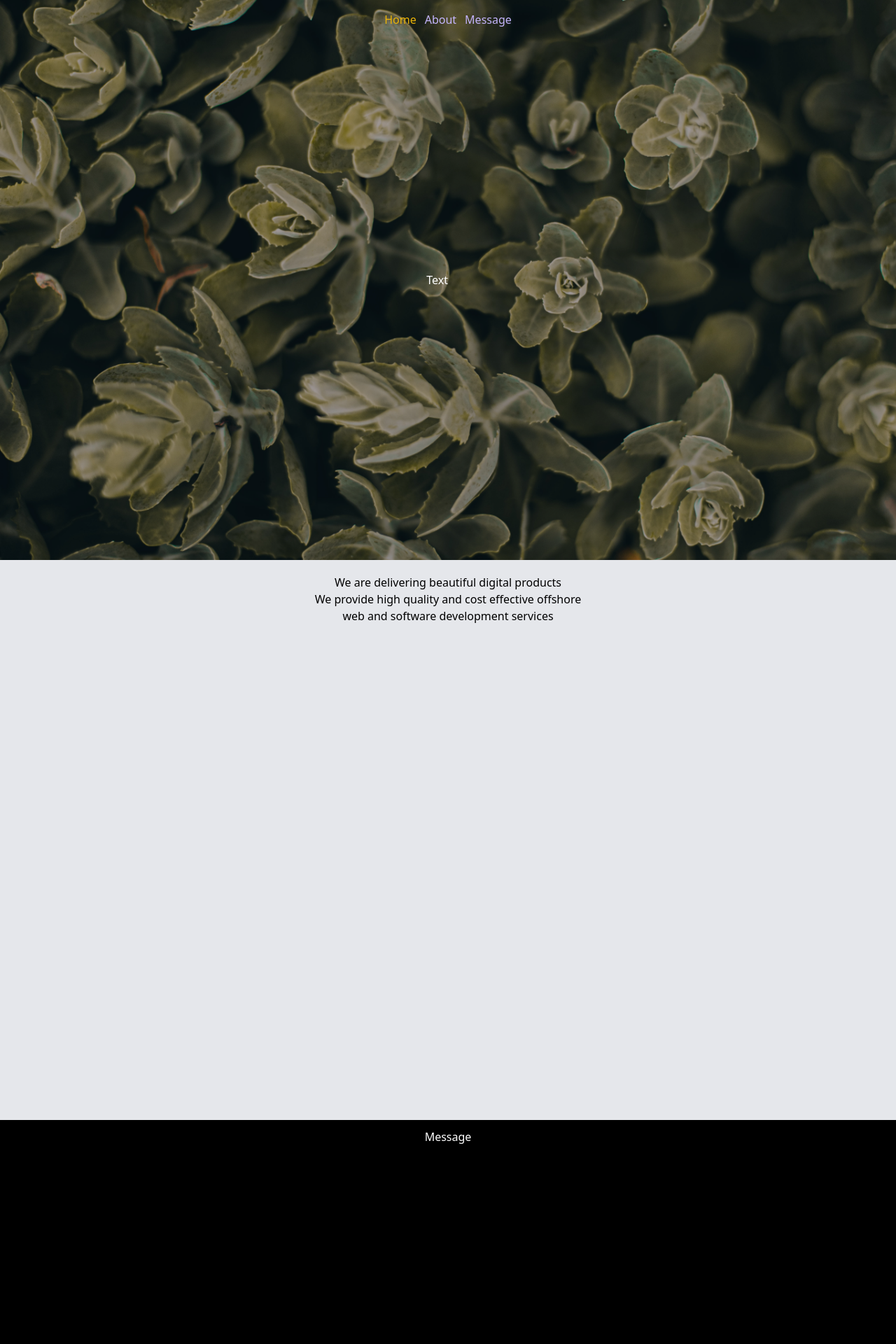
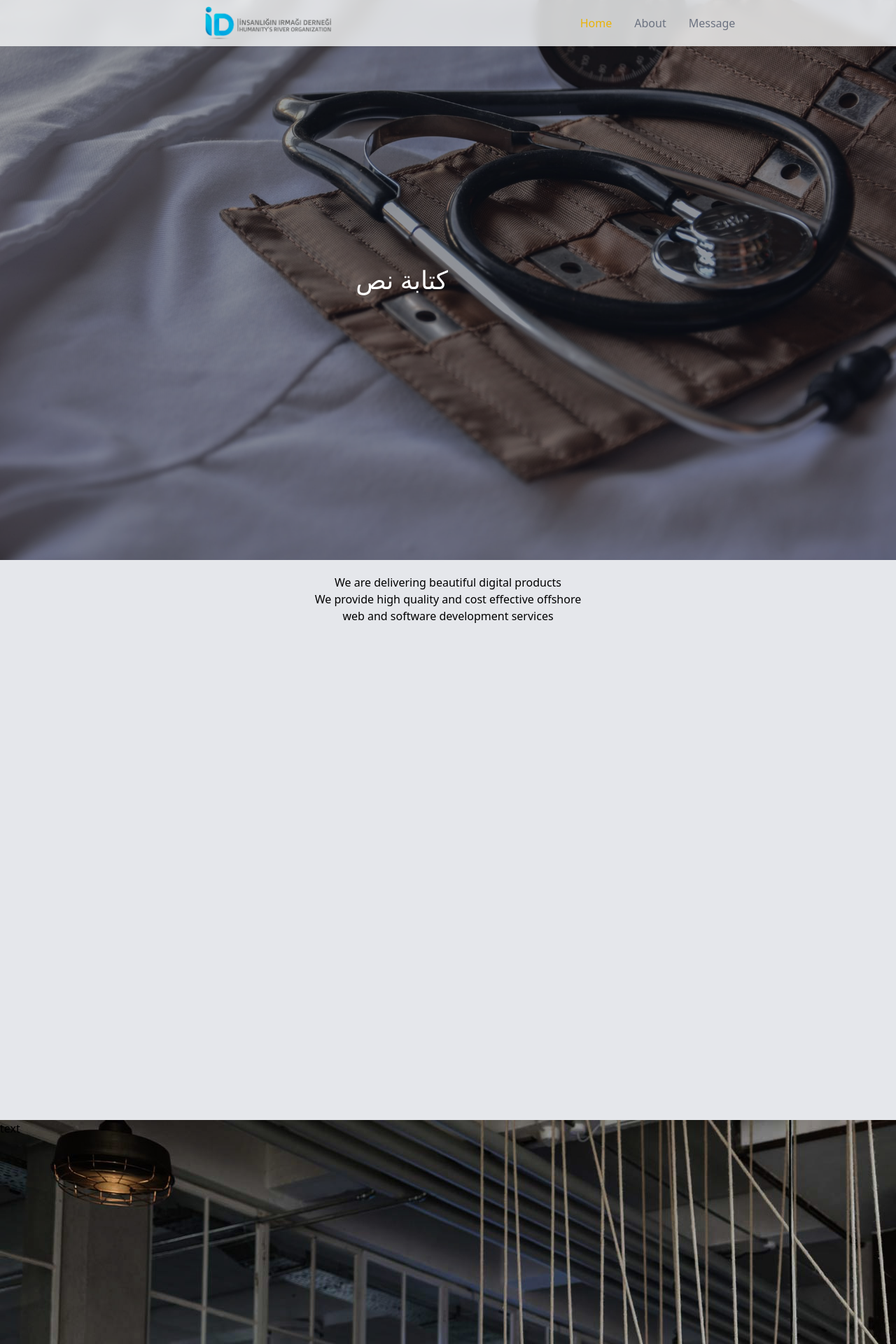
Before and after one commit to m-aljamal/idorg, a Next.js app: page / in a window 1280 px wide. Shown: the top 1920 px of the page at 70% size. Built offline with nearby package versions, Linux system fonts and the light colour scheme.

Commit message:
test deploy

```diff
--- a/pages/index.js
+++ b/pages/index.js
@@ -1,7 +1,8 @@
 import AboutSection from "../src/components/AboutSection";
+import FixedImg from "../src/components/FixedImg";
 import HomeSection from "../src/components/HomeSection";
-import MessageSection from "../src/components/MessageSection";
 import Navbar from "../src/components/Navbar";
+import OurServices from "../src/components/OurServices";
 
 export default function Home() {
   return (
@@ -9,13 +10,8 @@ export default function Home() {
       <Navbar />
       <HomeSection />
       <AboutSection />
-      <MessageSection />
-      <section className="bg-[url('/images/message.jpg')] bg-fixed  h-[500px] ">
-        <p>text</p>
-      </section>
-      <section className="h-[1000px]">
-        <p>text</p>
-      </section>
+      <FixedImg />
+      <OurServices />
     </div>
   );
 }
--- /dev/null
+++ b/src/components/FixedImg.js
@@ -0,0 +1,11 @@
+import React from "react";
+
+const FixedImg = () => {
+  return (
+    <section className="bg-[url('/images/message.jpg')] bg-fixed  h-[500px] ">
+      <p>text</p>
+    </section>
+  );
+};
+
+export default FixedImg;
--- a/src/components/HomeSection.js
+++ b/src/components/HomeSection.js
@@ -3,17 +3,16 @@ import Image from "next/image";
 
 const HomeSection = () => {
   return (
-    <div className="relative h-screen " name="home">
+    <div className="relative h-screen" name="home">
       <div className="absolute bg-gray-900 top-0 bottom-0 left-0 right-0 bg-opacity-40 z-10"></div>
       <div className="   text-white z-30  absolute top-0 bottom-0 flex  items-center justify-center right-[50%]     ">
-        <h1>Text</h1>
+        <h1 className="text-4xl">كتابة نص</h1>
       </div>
       <Image
         src="/images/home.jpg"
         layout="fill"
         alt="main"
         objectFit="cover"
-        className="  "
         priority
       />
     </div>
--- a/src/components/MessageSection.js
+++ /dev/null
@@ -1,12 +0,0 @@
-import React from "react";
-import { Element } from "react-scroll";
-
-const MessageSection = () => {
-  return (
-    <Element className="bg-black text-white text-center p-3 h-screen" name="message">
-      <p>Message</p>
-    </Element>
-  );
-};
-
-export default MessageSection;
--- a/src/components/Navbar.js
+++ b/src/components/Navbar.js
@@ -6,7 +6,7 @@ import {
   scroller,
 } from "react-scroll";
 import useScroll from "../utils/useScroll";
-
+import Image from "next/image";
 const Navbar = () => {
   const { isMoved } = useScroll();
 
@@ -26,16 +26,25 @@ const Navbar = () => {
   ];
 
   return (
-    <div
-      className={`fixed w-full z-50 py-4 ${
-        isMoved &&
-        "bg-white dark:bg-black bg-opacity-80 dark:bg-opacity-80 backdrop-blur dark:backdrop-blur transition duration-500  ease-in-out"
-      }`}
-    >
-      <div className=" flex justify-center gap-3 ">
-        {links.map(({ to, label }) => (
-          <Nav to={to} label={label} key={label} />
-        ))}
+    <div className="w-full bg-gray-50 text-black py-2 fixed dark:bg-black bg-opacity-80 dark:bg-opacity-80 backdrop-blur dark:backdrop-blur transition duration-500  ease-in-out  z-50 ">
+      <div className="container flex justify-around items-center">
+        <div className="flex justify-center">
+          <Image
+            src="/images/logo.png"
+            width={300}
+            height={50}
+            priority
+            objectFit="contain"
+          />
+        </div>
+
+        <div>
+          <div className=" flex justify-center md:gap-8 gap-4">
+            {links.map(({ to, label }) => (
+              <Nav to={to} label={label} key={label} />
+            ))}
+          </div>
+        </div>
       </div>
     </div>
   );
@@ -48,7 +57,7 @@ const Nav = ({ to, label }) => {
       smooth
       activeClass="text-yellow-500"
       spy
-      className="text-violet-300 cursor-pointer"
+      className="text-gray-500 cursor-pointer"
     >
       {label}
     </Link>
--- /dev/null
+++ b/src/components/OurServices.js
@@ -0,0 +1,12 @@
+import React from 'react'
+
+const OurServices = () => {
+  return (
+    <section   >
+        OurServices
+
+        </section>
+  )
+}
+
+export default OurServices
--- a/src/utils/useScroll.js
+++ b/src/utils/useScroll.js
@@ -4,7 +4,6 @@ const useScroll = () => {
 
   React.useEffect(() => {
     const scrollHandler = () => {
-
       window.pageYOffset > 20 ? setIsMoved(true) : setIsMoved(false);
     };
     window.addEventListener("scroll", scrollHandler);
@@ -15,7 +14,7 @@ const useScroll = () => {
     };
   }, []);
 
-  return {isMoved};
+  return { isMoved };
 };
 
 export default useScroll;
--- a/tailwind.config.js
+++ b/tailwind.config.js
@@ -1,7 +1,18 @@
 module.exports = {
   content: ["./pages/**/*.{js,ts,jsx,tsx}", "./src/**/*.{js,ts,jsx,tsx}"],
   theme: {
-    extend: {},
+    extend: {
+      container: {
+        center: true,
+        padding: {
+          DEFAULT: "1rem",
+          sm: "2rem",
+          lg: "4rem",
+          xl: "5rem",
+          "2xl": "6rem",
+        },
+      },
+    },
   },
   plugins: [],
 };
```
Also changed, not shown: public/images/home.jpg, public/images/logo.png (added).
